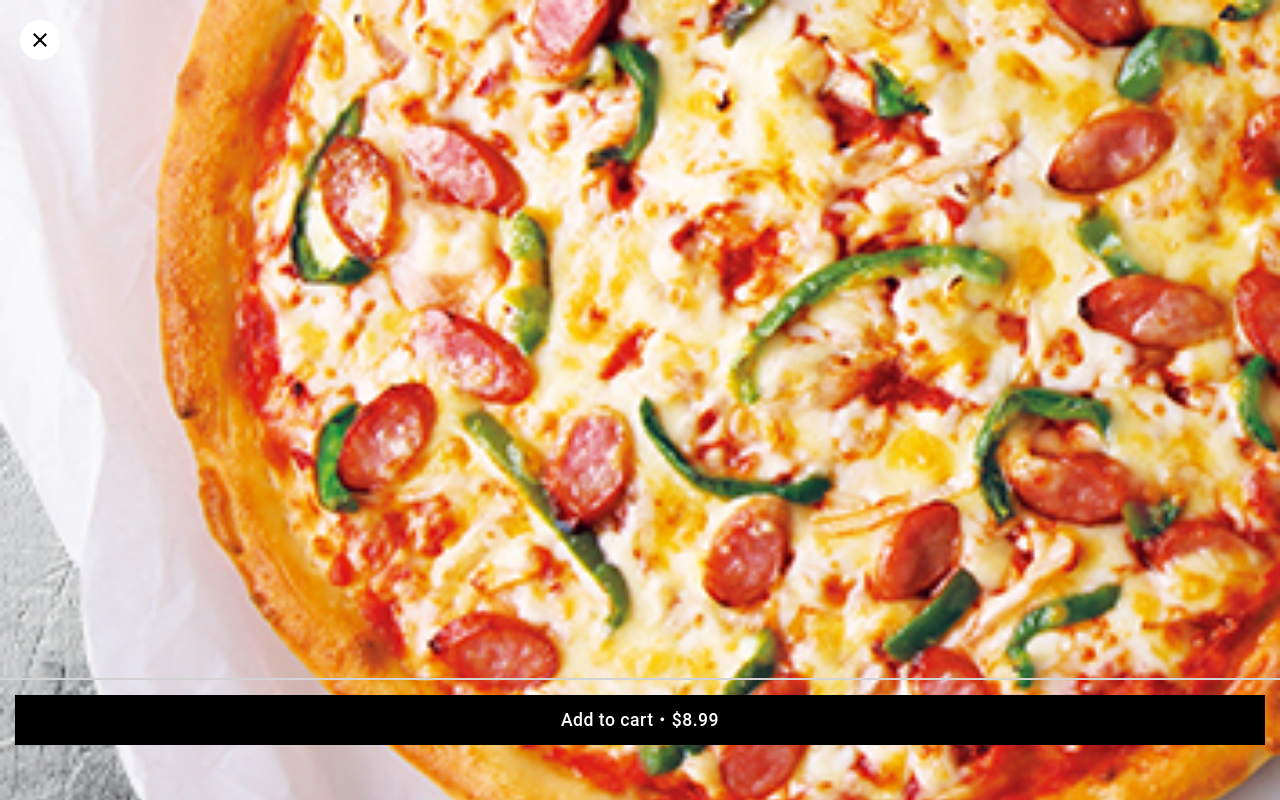
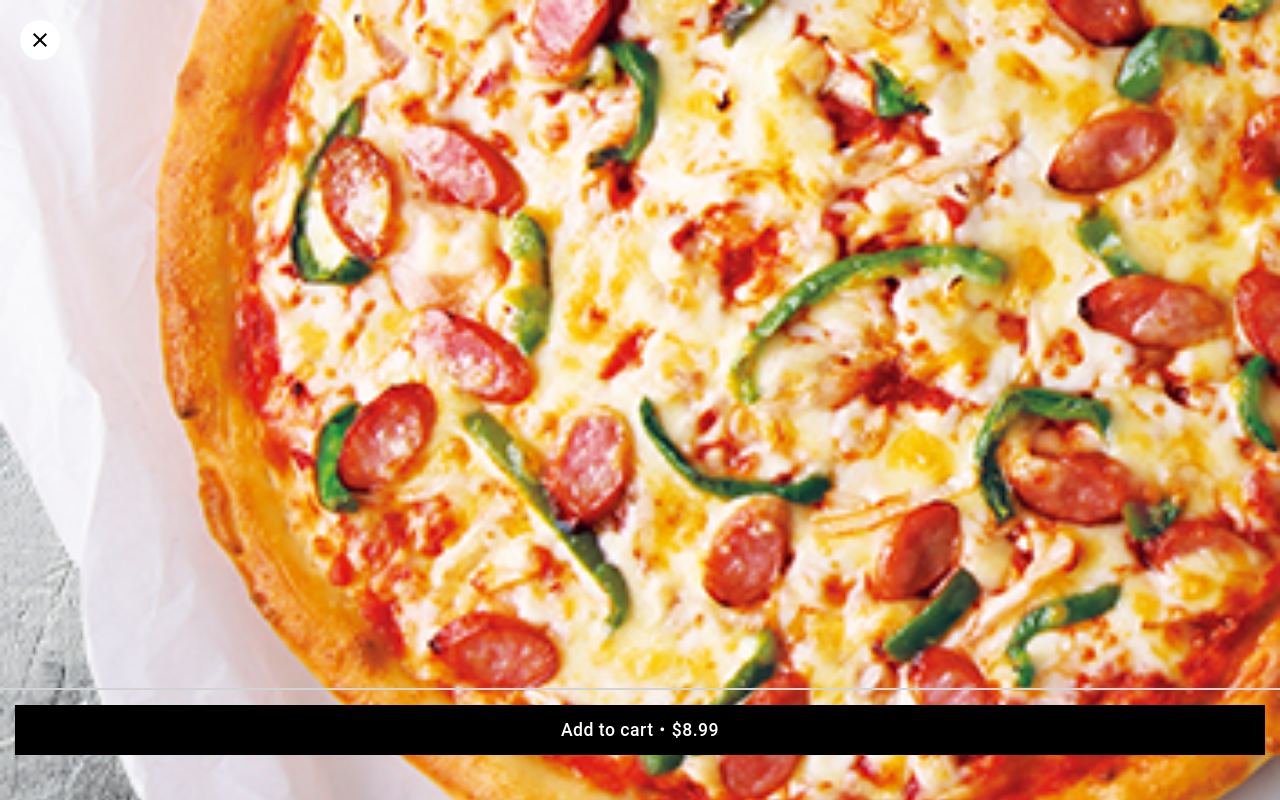
Before and after one commit to ytsujiii/foobar-eats, a React (Create React App) app in the folder frontend/: page /items/1 in a window 1280 px wide. Shown: the top 800 px of the page. Built offline with nearby package versions, Linux system fonts and the light colour scheme; the HTML template or start-up script is replaced by a standard one.

Commit message:
fix: footerの余白を調整

```diff
--- a/frontend/src/pages/ItemDetailPage.module.scss
+++ b/frontend/src/pages/ItemDetailPage.module.scss
@@ -64,7 +64,7 @@
   display: flex;
   justify-content: center;
   align-items: center;
-  padding-bottom: 40px;
+  padding-bottom: 30px;
 
   .add-to-cart-button {
     background-color: black;
```
